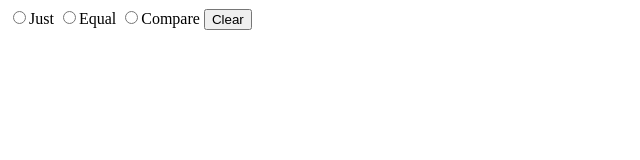
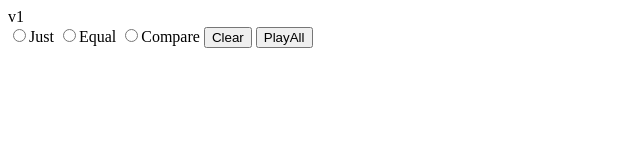
Before and after one commit to ap0000114/hzResearch, a plain HTML site: page index.html in a window 1280 px wide. Shown: the whole page, without its empty margins (0-640 px from the left). Drawn offline with Linux system fonts and the light colour scheme.

Commit message:
Update index.html

```diff
--- a/index.html
+++ b/index.html
@@ -347,6 +347,15 @@
             }, time);
         }
 
+        function playAll(){
+            let hzBox = window.document.getElementsByClassName("hzBox");
+
+            for(let i = 0; hzBox.length > i; i++){
+                console.dir(hzBox[i].hz);
+                playNote(hzBox[i].hz, NotePlayTime);
+            }
+        }
+
     </script>
 
     <style>
@@ -390,11 +399,13 @@
 </head>
 
 <body>
+    v1
     <div id="menu">
         <label><input type='radio' name='chart' value='Just' onclick='chartChange(event)' />Just</label>
         <label><input type='radio' name='chart' value='Equal' onclick='chartChange(event)' />Equal</label>
         <label><input type='radio' name='chart' value='Compare' onclick='chartChange(event)' />Compare</label>
         <input type='button' value='Clear' onclick='clearBoxArea(event)' />
+        <input type='button' value='PlayAll' onclick='playAll(event)' />
     </div>
     <div id="chart"></div>
     <div id="boxArea"></div>
```
